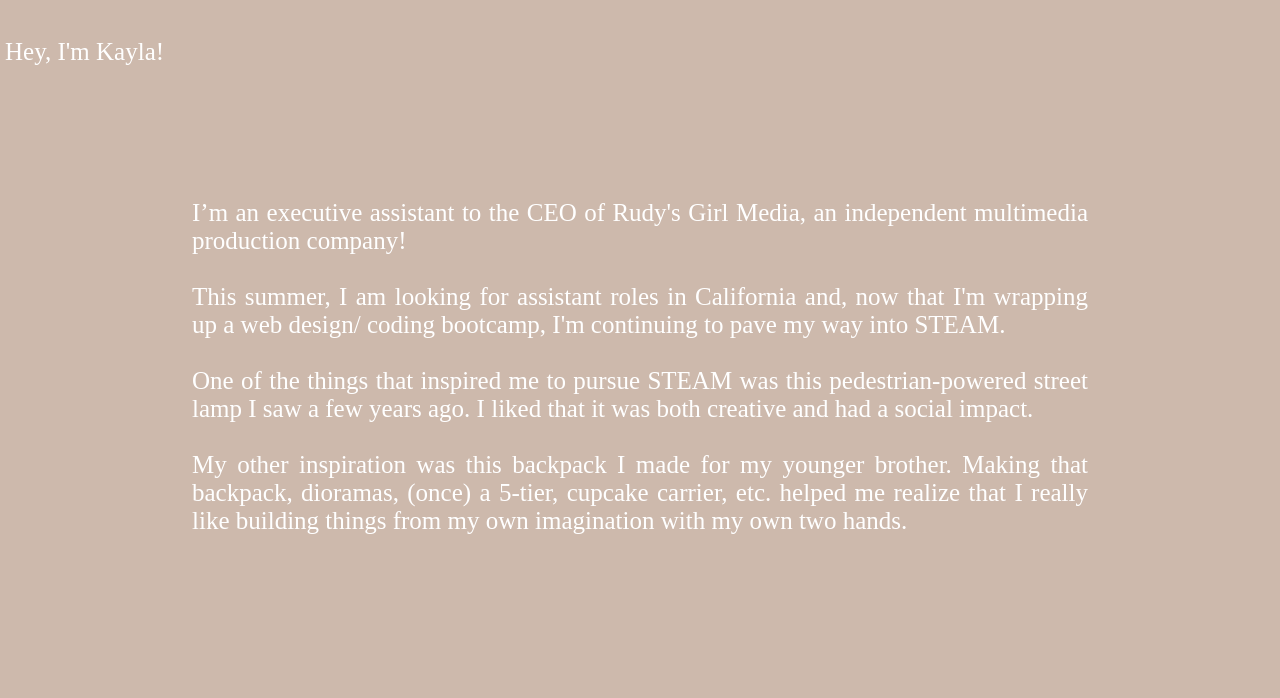
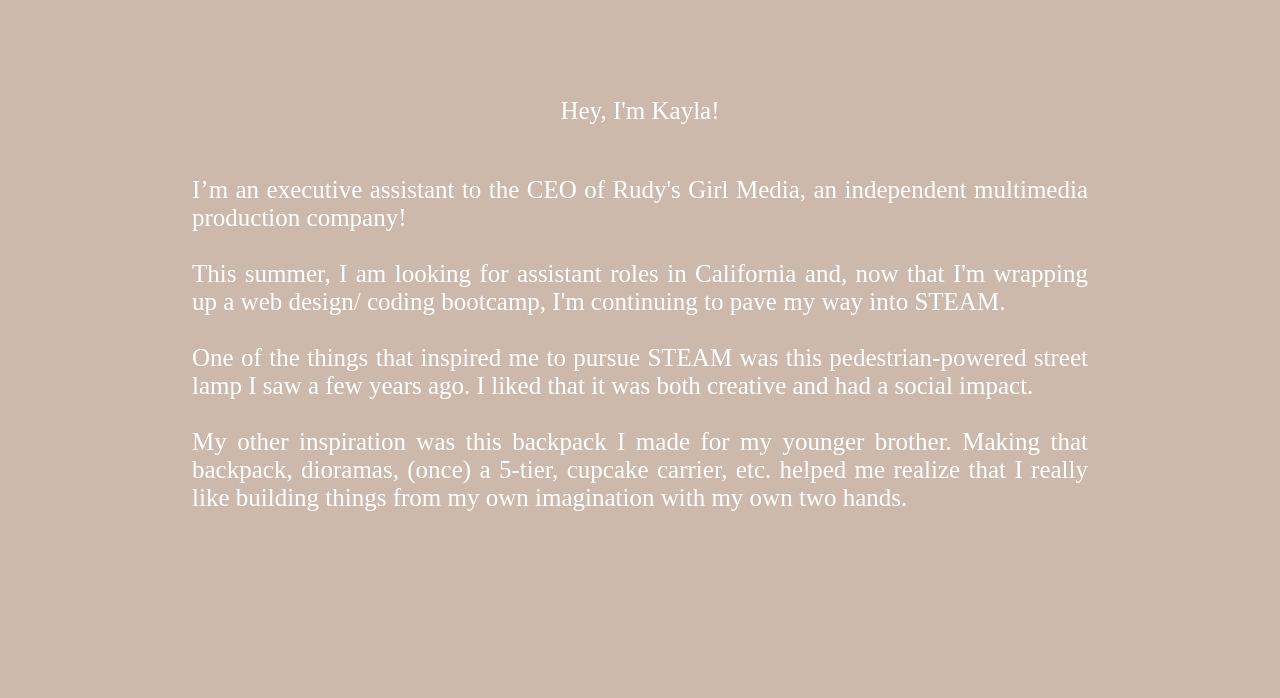
Before and after one commit to Kayla-Joyner/Personal-Project, a plain HTML site: page index.html in a window 1280 px wide. Shown: the part 708-1406 px from the top of the page. Drawn offline with Linux system fonts and the light colour scheme.

Commit message:
Update ppw.css
More changes to Main Content section of code

```diff
--- a/ppw.css
+++ b/ppw.css
@@ -65,15 +65,15 @@ h2 {
 p {
   color: white;
   font-size: 25px;
-  margin: 0% 15% 5% 15%;
-  padding: 10% 0%;
+  margin: 0% 15% 15% 15%;
   width: auto;
   text-align: justify;
 }
 
 #greeter{
-  padding: 5px;
+  padding: 5% 0% 4% 0%;
   margin: auto;
+  text-align: center;
 }
 
 /* Footer */
```
